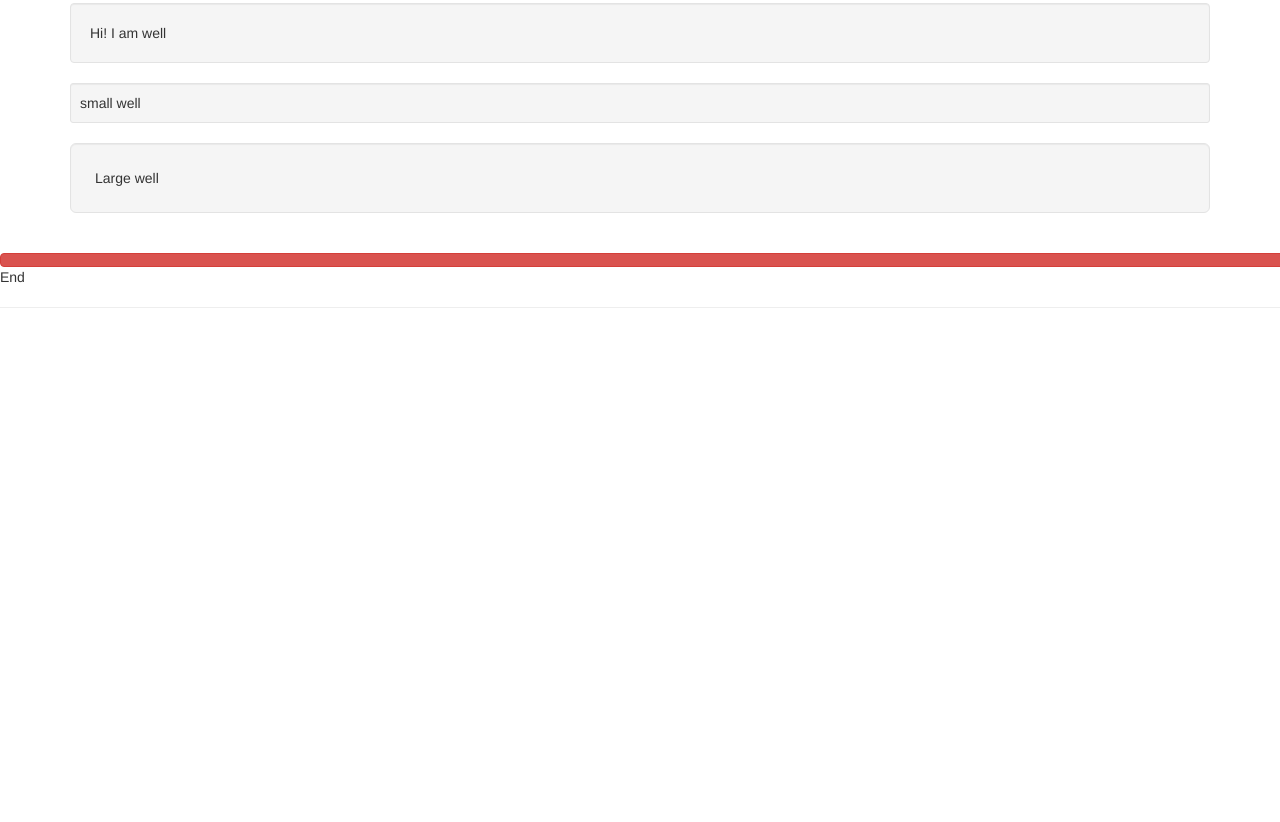
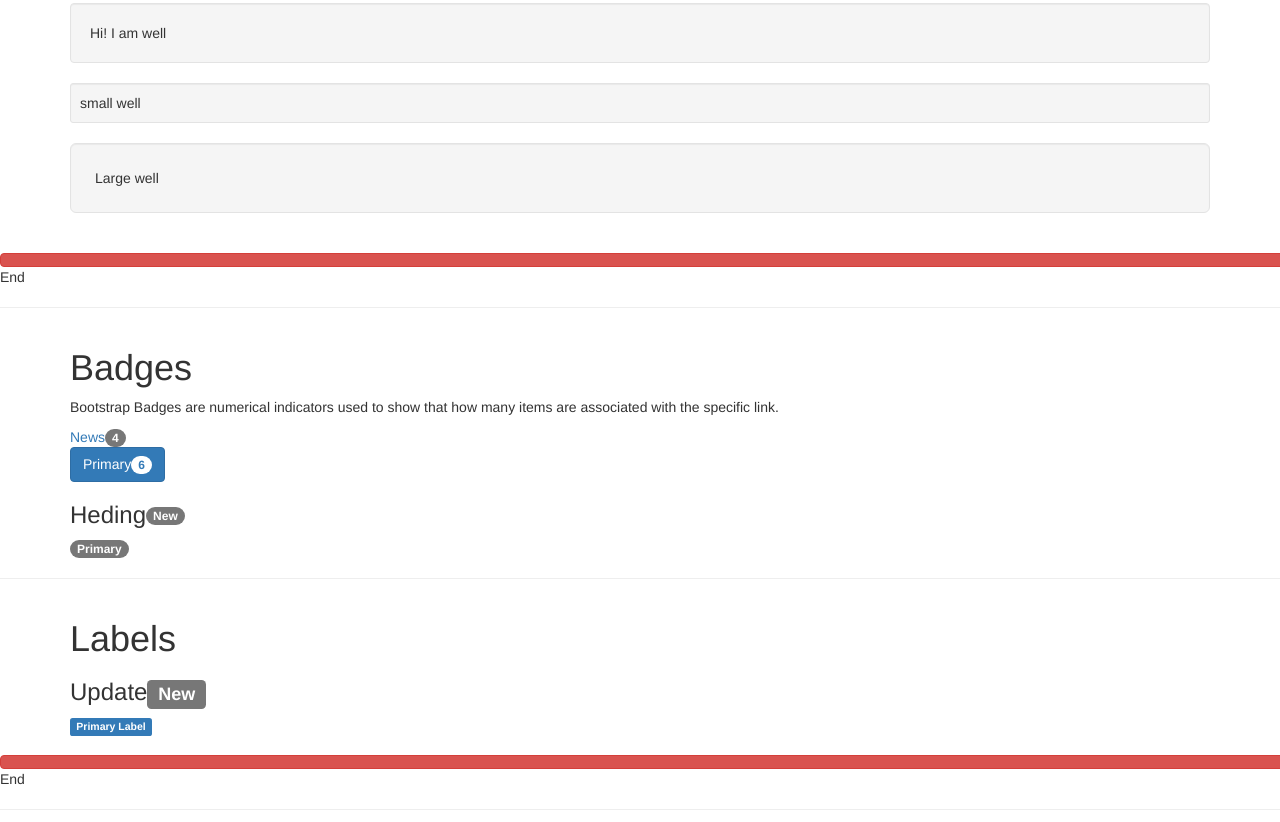
Before and after one commit to Samhan097/Bootstrap-Basics, a plain HTML site: page index.html in a window 1280 px wide. Shown: the part 6892-7714 px from the top of the page. Before the commit the page ends 7220 px from the top, so only its background shows below. Drawn offline with nearby package versions, Linux system fonts and the light colour scheme.

Commit message:
Update index.html
update

```diff
--- a/index.html
+++ b/index.html
@@ -366,5 +366,22 @@
         <div class="well well-lg">Large well</div>
     </div>
     <hr class="btn btn-danger btn-block">End<hr>
+
+    <div class="container">
+        <h1>Badges</h1>
+        <p>Bootstrap Badges are numerical indicators used to show that how many items are associated with the specific link.</p>
+        <a href="#">News<span class="badge">4</span></a><br>
+        <button class="btn btn-primary">Primary<span class="badge">6</span></button>
+        <h3>Heding<span class="badge badge-secondary">New</span></h3>
+        <span class="badge badge-primary">Primary</span>
+    </div>
+    <hr>
+
+    <div class="container">
+        <h1>Labels</h1>
+        <h3>Update<span class="label label-default">New</span></h3>
+        <span class="label label-primary">Primary Label</span>
+    </div>
+    <hr class="btn btn-danger btn-block">End<hr>
 </body>
 </html>
```
